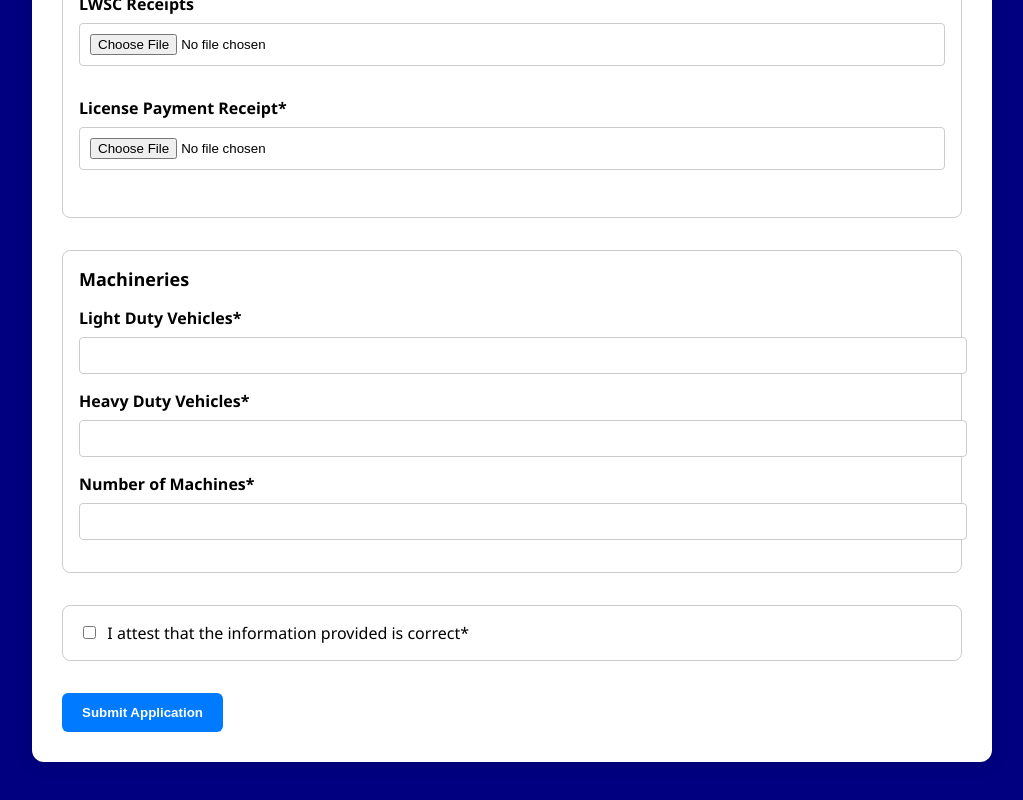
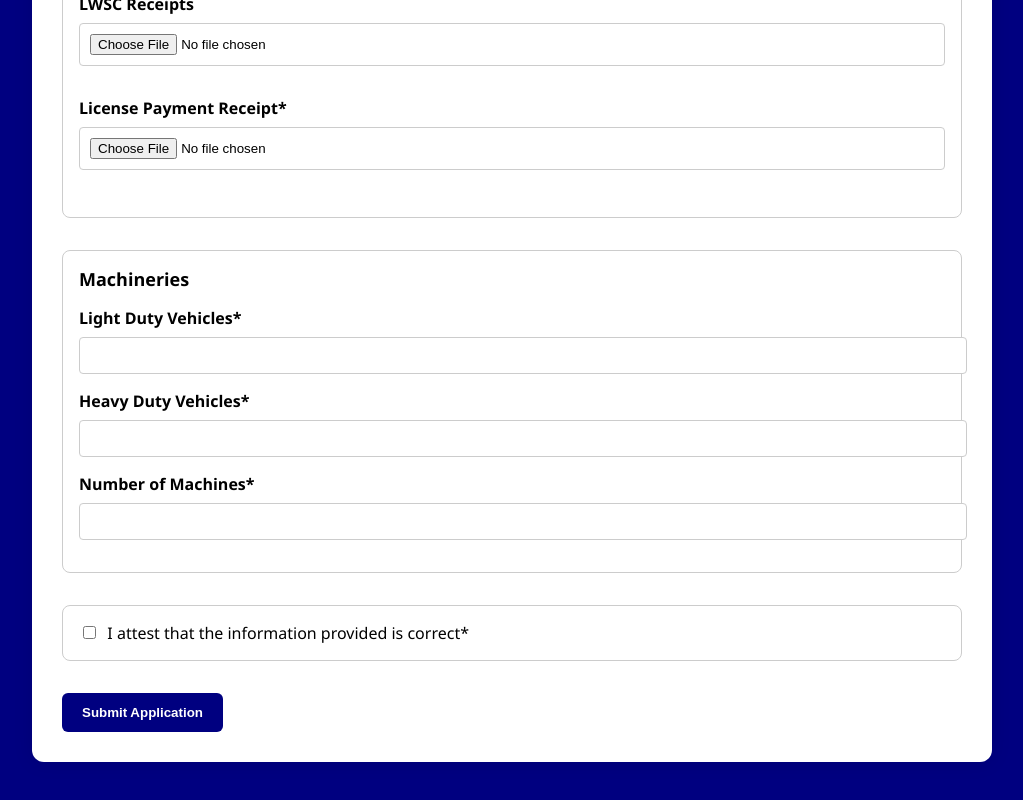
Before and after one commit to FitzgeraldChallar/cms, a React (Create React App) app in the folder certificate_mgt_frontend/: page /apply-license in a window 1280 px wide. Shown: the part 5282-6082 px from the top of the page, without its empty margins (128-1151 px from the left). Built offline with nearby package versions, Linux system fonts and the light colour scheme.

Commit message:
new change

```diff
--- a/certificate_mgt_frontend/src/pages/ApplyLicense.js
+++ b/certificate_mgt_frontend/src/pages/ApplyLicense.js
@@ -717,7 +717,7 @@ const requiredNoteStyle = {
           type="submit"
           style={{
             padding: "12px 20px",
-            backgroundColor: "#007bff",
+            backgroundColor: "#000080",
             color: "#fff",
             border: "none",
             borderRadius: "6px",
```
